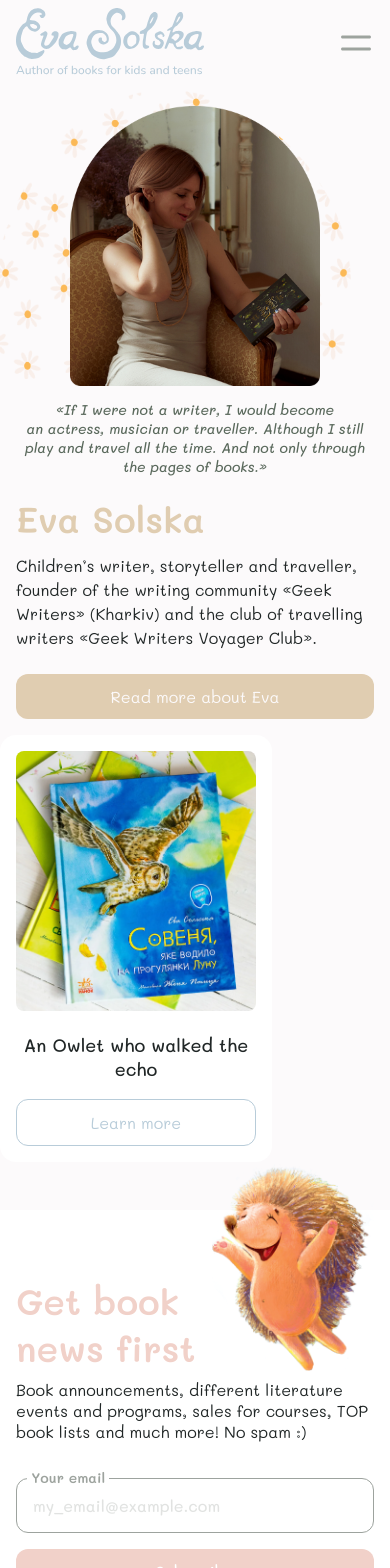
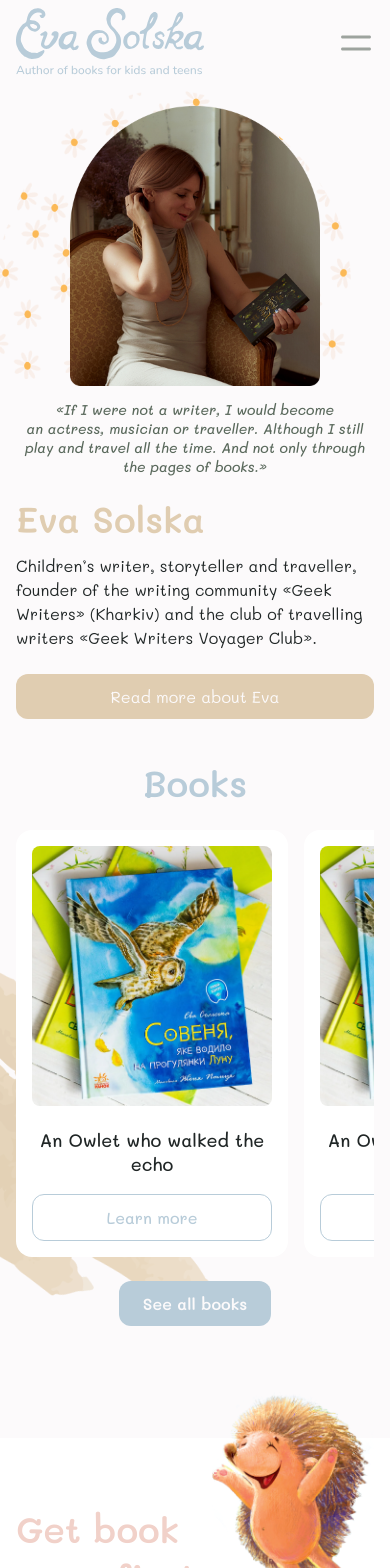
Before and after one commit to mc-nastasya/capstone, a React (Create React App) app: page / in a window 390 px wide. Shown: the top 1568 px of the page. Built offline with nearby package versions, Linux system fonts and the light colour scheme.

Commit message:
add styling for books preview for mobile view

```diff
--- a/src/components/BookCard/BookCard.scss
+++ b/src/components/BookCard/BookCard.scss
@@ -4,7 +4,7 @@
 @use '../../styles/partials/fonts' as *;
 
 .book {
-    width: 272px;
+    min-width: 272px;
     padding: 1rem;
     background-color: $white;
     border-radius: 16px;
@@ -19,16 +19,16 @@
 
     &__title {
         text-align: center;
+        white-space: pre-wrap;
     }
 
     &__link {
+        @include button;
+        @include secondary-btn;
         display: block;
-        text-decoration: none;
         text-align: center;
         color: $accent-3;
         width: 100%;
-        padding: 12px 24px;
-        border-radius: 12px;
         border: 1px solid $accent-3;
     }
 }
--- a/src/components/BooksPreview/BooksPreview.js
+++ b/src/components/BooksPreview/BooksPreview.js
@@ -1,5 +1,6 @@
-import axios from "axios";
-import { useEffect, useState } from "react";
+// import axios from "axios";
+// import { useEffect, useState } from "react";
+import { Link } from "react-router-dom";
 import BookCard from "../BookCard/BookCard";
 import "./BooksPreview.scss";
 
@@ -18,11 +19,17 @@ function BooksPreview() {
     //    return <p>loading</p>
     // }
   return (
-    <div>
-        {/* <h1>hello</h1> */}
-        {/* {books.map((book)=>{ */}
-        <BookCard/>
-        {/* })} */}
+    <div className="books-preview__background">
+        <div className="books-preview">
+            <h1 className="books-preview__title">Books</h1>
+            <div className="books-preview__products">
+                <BookCard/>
+                <BookCard/>
+                <BookCard/>
+                <BookCard/>
+            </div>
+            <Link className="books-preview__link">See all books</Link>
+        </div>
     </div>
   )
 }
--- a/src/components/BooksPreview/BooksPreview.scss
+++ b/src/components/BooksPreview/BooksPreview.scss
@@ -0,0 +1,41 @@
+@use "../../styles//partials/colors" as *;
+@use '../../styles/partials/sizes' as *;
+@use '../../styles/partials/mixins' as *;
+@use '../../styles/partials/fonts' as *;
+
+.books-preview {
+    display: flex;
+    flex-direction: column;
+    align-items: center;
+    padding: 0 16px;
+
+    &__background {
+        background-image: url("../../assets/images/beige-aquarelle.png");
+        background-repeat: no-repeat;
+        // background-size: 135%;
+        background-position: left -330px bottom 50px;
+    }
+
+    &__title {
+        color: $accent-3;
+    }
+
+    &__link {
+        @include button;
+        @include primary-btn;
+        color: $background;
+        background-color: $accent-3;
+        padding-left: 24px;
+        padding-right: 24px;
+        margin: 1.5rem 0 4rem;
+    }
+
+    &__products {
+        display: flex;
+        gap: 16px;
+        width: 100%;
+        overflow-x: auto;
+        overflow-y: hidden;
+        white-space: nowrap;
+    }
+}
```
